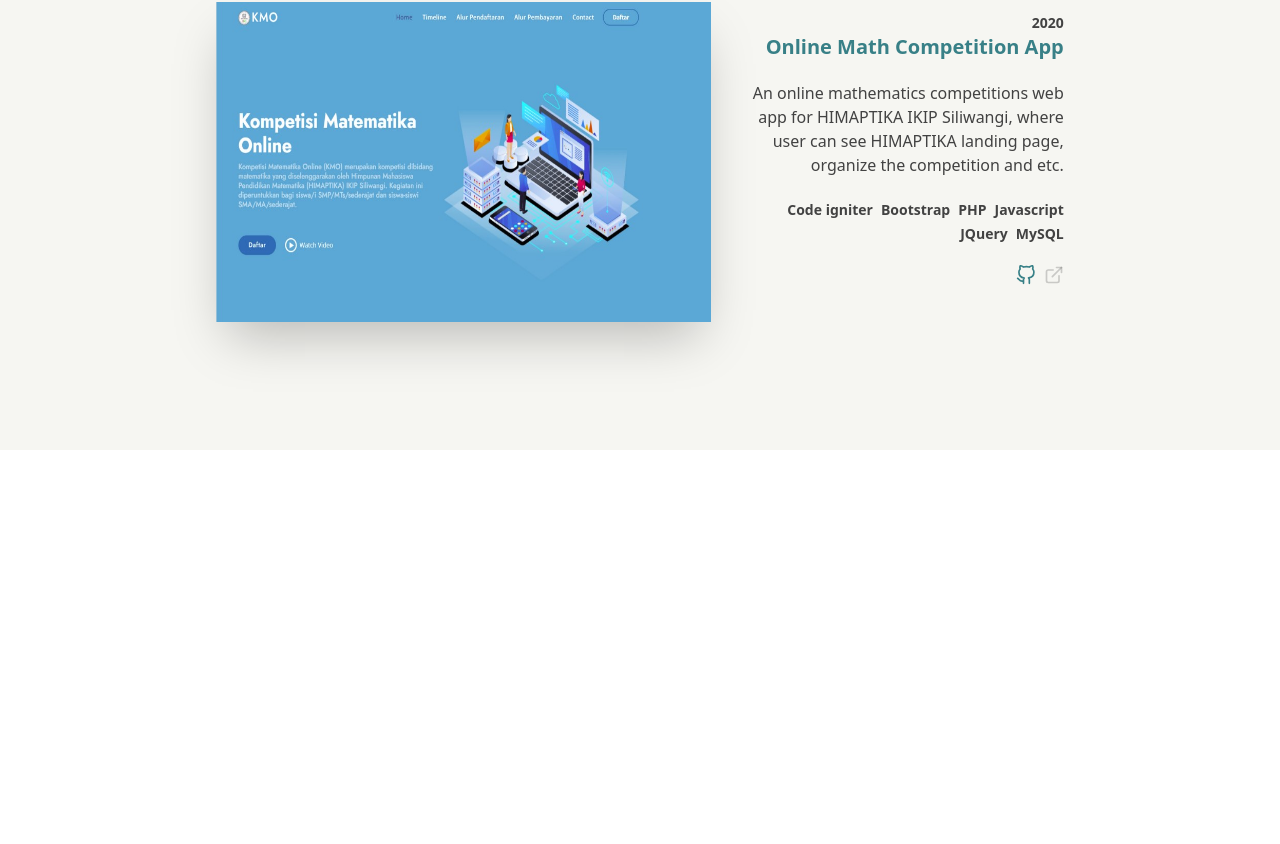
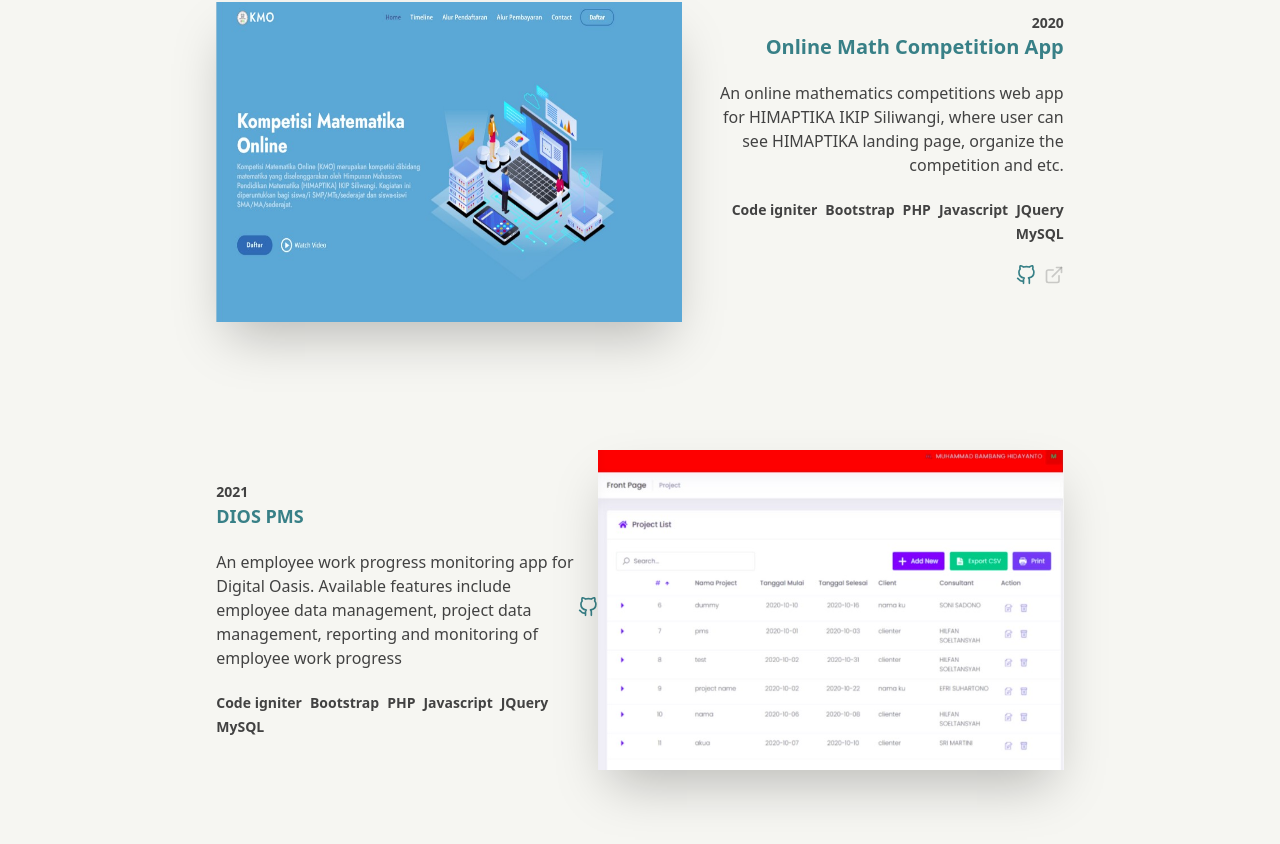
Before and after one commit to alifiasyalsa/portofolio, a React (Create React App) app: page / in a window 1280 px wide. Shown: the part 3497-4341 px from the top of the page. Before the commit the page ends 3947 px from the top, so only its background shows below. Built offline with nearby package versions, Linux system fonts and the light colour scheme.

Commit message:
Add project to work section

```diff
--- a/src/components/Work.js
+++ b/src/components/Work.js
@@ -52,21 +52,22 @@ const Work = () => {
       link: null,
       desc: "An online mathematics competitions web app for HIMAPTIKA IKIP Siliwangi, where user can see HIMAPTIKA landing page, organize the competition and etc.",
     },
-    // {
-    //   name: "Digios Project Management System",
-    //   image: "project-dios.jpg",
-    //   techStack: [
-    //     "Code igniter",
-    //     "Bootstrap",
-    //     "PHP",
-    //     "Javascript",
-    //     "JQuery",
-    //     "MySQL",
-    //   ],
-    //   repository: "https://gitlab.com/atikapane/dios-pms",
-    //   link: null,
-    //   desc: "DIOS PMS is a web-based application intended to monitor employee work progress at Digital Oasis. Available features include employee data management, project data management, reporting and monitoring of employee work progress",
-    // },
+    {
+      name: "DIOS PMS",
+      image: "project-dios.jpg",
+      year: "2021",
+      techStack: [
+        "Code igniter",
+        "Bootstrap",
+        "PHP",
+        "Javascript",
+        "JQuery",
+        "MySQL",
+      ],
+      repository: "https://gitlab.com/atikapane/dios-pms",
+      link: null,
+      desc: "An employee work progress monitoring app for Digital Oasis. Available features include employee data management, project data management, reporting and monitoring of employee work progress",
+    },
   ];
 
   return (
@@ -88,13 +89,13 @@ const Work = () => {
                 className={`flex mb-32 w-full text-md h-[320px] text-right`}
                 key={index}
               >
-                <div className="flex-row md:flex-col order-1">
+                <div className="flex-row md:flex-col order-1 w-[55%]">
                   <img
                     src={item.image}
                     className="object-fill h-full shadow-2xl"
                   />
                 </div>
-                <div className="flex flex-row flex-wrap md:flex-col w-full md:w-1/2 order-2 h-full justify-center p-0 md:pl-5">
+                <div className="flex flex-row flex-wrap md:flex-col w-full md:w-[45%] order-2 h-full justify-center p-0 md:pl-5">
                   <h6>{item.year}</h6>
                   <h4 className="text-secondary">{item.name}</h4>
                   <p className="mt-5">{item.desc}</p>
@@ -179,13 +180,13 @@ const Work = () => {
 
           return (
             <div className="flex mb-32 w-full text-md h-[320px]" key={index}>
-              <div className="flex flex-row md:flex-col order-1 md:order-2 ">
+              <div className="flex flex-row md:flex-col order-1 md:w-[55%] md:order-2 ">
                 <img
                   src={item.image}
                   className="object-fill h-full shadow-2xl"
                 />
               </div>
-              <div className="flex flex-row flex-wrap md:flex-col w-full md:w-1/2 order-2 md:order-1 h-full justify-center p-0 md:pr-5">
+              <div className="flex flex-row flex-wrap md:flex-col w-full md:w-[45%] order-2 md:order-1 h-full justify-center p-0 md:pr-5">
                 <h6>{item.year}</h6>
                 <h5 className="text-secondary">{item.name}</h5>
                 <p className="mt-5">{item.desc}</p>
```
Also changed, not shown: public/project-dios.jpg (added).
